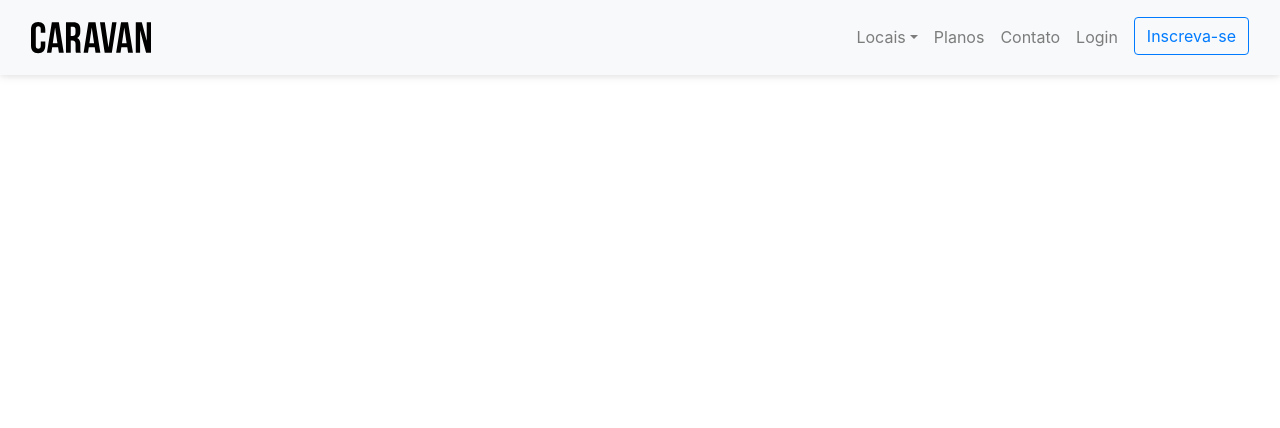
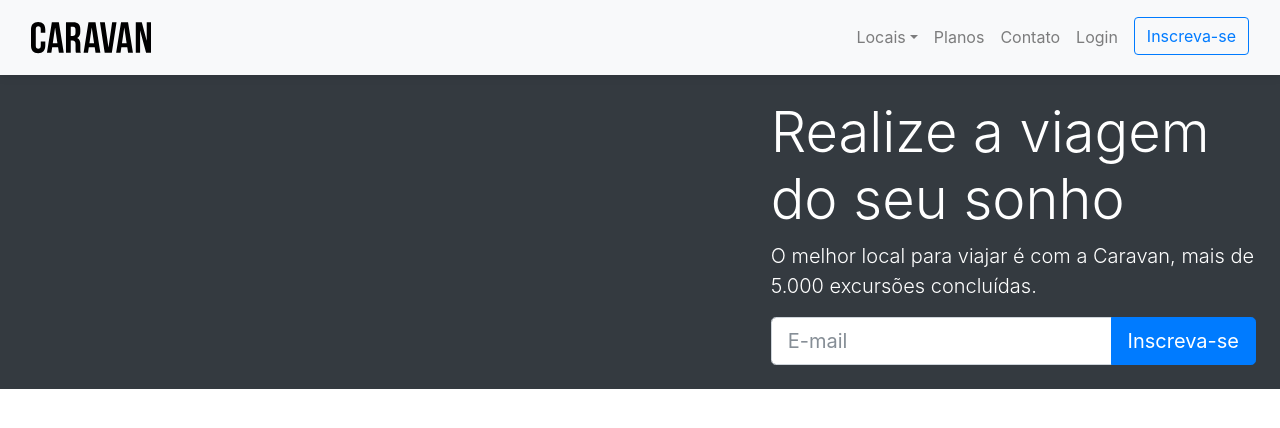
Before and after one commit to riordansantos/Caravan, a website: page index.html in a window 1280 px wide. Drawn offline with Linux system fonts and the light colour scheme.

Commit message:
feat(): form area

```diff
--- a/css/style.css
+++ b/css/style.css
@@ -3,3 +3,7 @@
                 0 4px 8px 0 rgba(0, 0, 0, 0.05);
 
 }
+
+body{
+    padding-top: 75px;
+}
--- a/index.html
+++ b/index.html
@@ -13,7 +13,9 @@
     <title>Caravan</title>
   </head>
   <body>
-    <nav class="navbar navbar-expand-md navbar-light bg-light fixed-top py-3 box-shadow">
+    <nav
+      class="navbar navbar-expand-md navbar-light bg-light fixed-top py-3 box-shadow"
+    >
       <div class="container-fluid">
         <a href="index.html" class="navbar-brand">
           <img src="img/caravan.svg" alt="logo" />
@@ -43,7 +45,9 @@
                 >Locais</a
               >
               <ul class="dropdown-menu" aria-labelledby="navbarDropdown">
-                <li><a class="dropdown-item" href="local.html">California</a></li>
+                <li>
+                  <a class="dropdown-item" href="local.html">California</a>
+                </li>
                 <li><a class="dropdown-item" href="local.html">Paris</a></li>
                 <li><a class="dropdown-item" href="local.html">Dublin</a></li>
               </ul>
@@ -66,7 +70,38 @@
         </div>
       </div>
     </nav>
-
+    <section class="container-fluid">
+      <div class="row bg-dark text-white">
+        <div class="col-7"></div>
+        <div class="col-lg-5 p-4">
+          <h1 class="display-4">Realize a viagem do seu sonho</h1>
+          <p class="lead">
+            O melhor local para viajar é com a Caravan, mais de 5.000 excursões
+            concluídas.
+          </p>
+          <form action="">
+            <div class="input-group input-group-lg">
+              <input
+                type="text"
+                class="form-control"
+                placeholder="E-mail"
+                aria-label="Email"
+                aria-describedby="button-addon2"
+              />
+              <span class="input-group-btn">
+                <button
+                  class="btn btn-primary"
+                  type="button"
+                  id="button-addon2"
+                >
+                  Inscreva-se
+                </button>
+              </span>
+            </div>
+          </form>
+        </div>
+      </div>
+    </section>
     <script type="text/javascript" src="js/jquery-3.2.1.slim.min.js"></script>
     <script type="text/javascript" src="js/popper.min.js"></script>
     <script type="text/javascript" src="js/bootstrap.js"></script>
```
